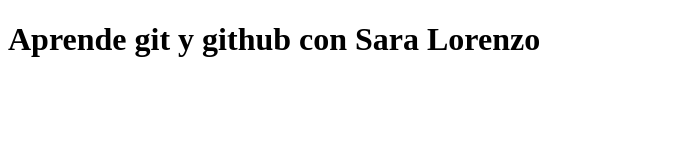
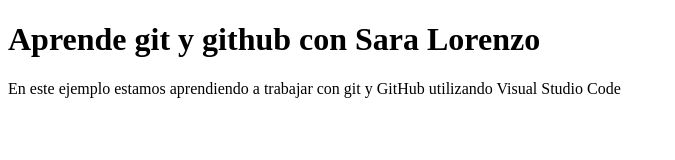
Before and after one commit to Sara200513/mirepositorioweb, a plain HTML site: page index.html in a window 1280 px wide. Shown: the whole page, without its empty margins (0-675 px from the left). Drawn offline with Linux system fonts and the light colour scheme.

Commit message:
Cambios de contenido en index.html

```diff
--- a/index.html
+++ b/index.html
@@ -7,6 +7,6 @@
 </head>
 <body>
     <h1>Aprende git y github con Sara Lorenzo</h1>
-
+    <p>En este ejemplo estamos aprendiendo a trabajar con git y GitHub utilizando Visual Studio Code</p>
 </body>
 </html>
```
